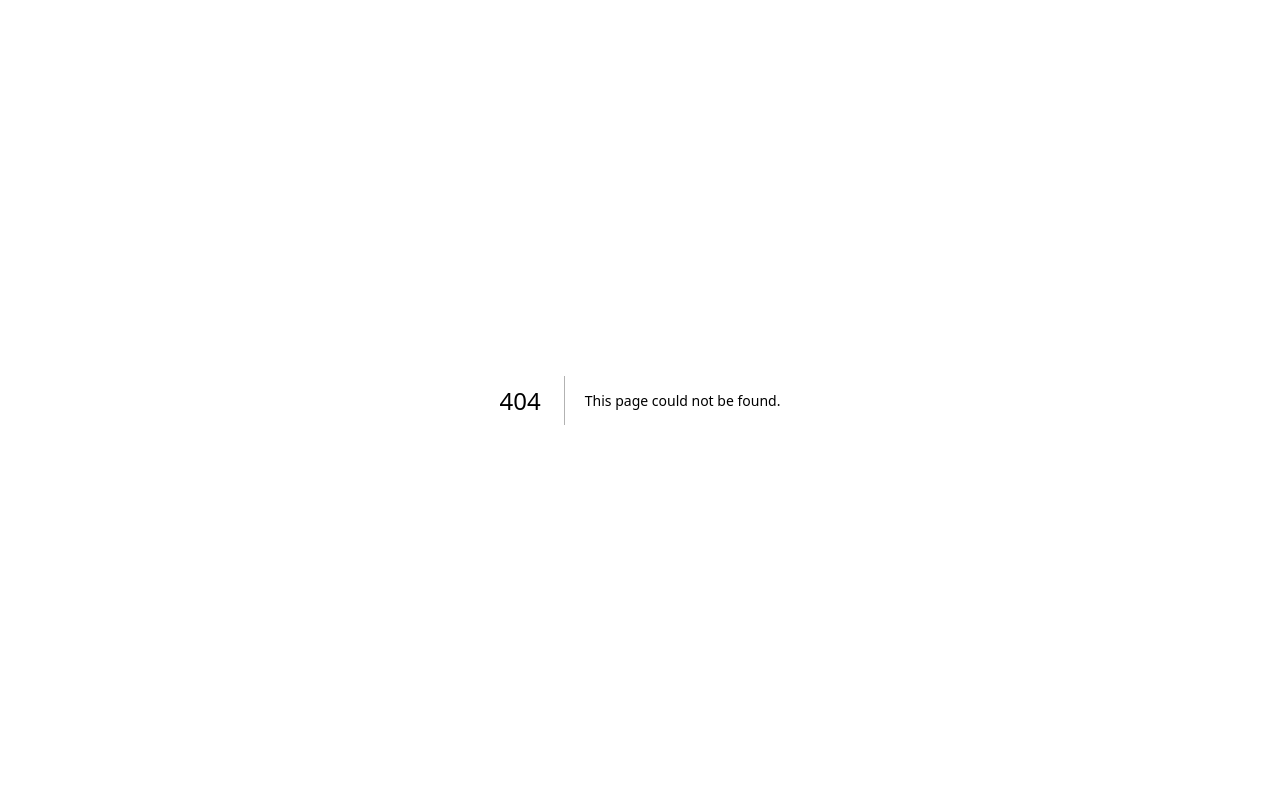
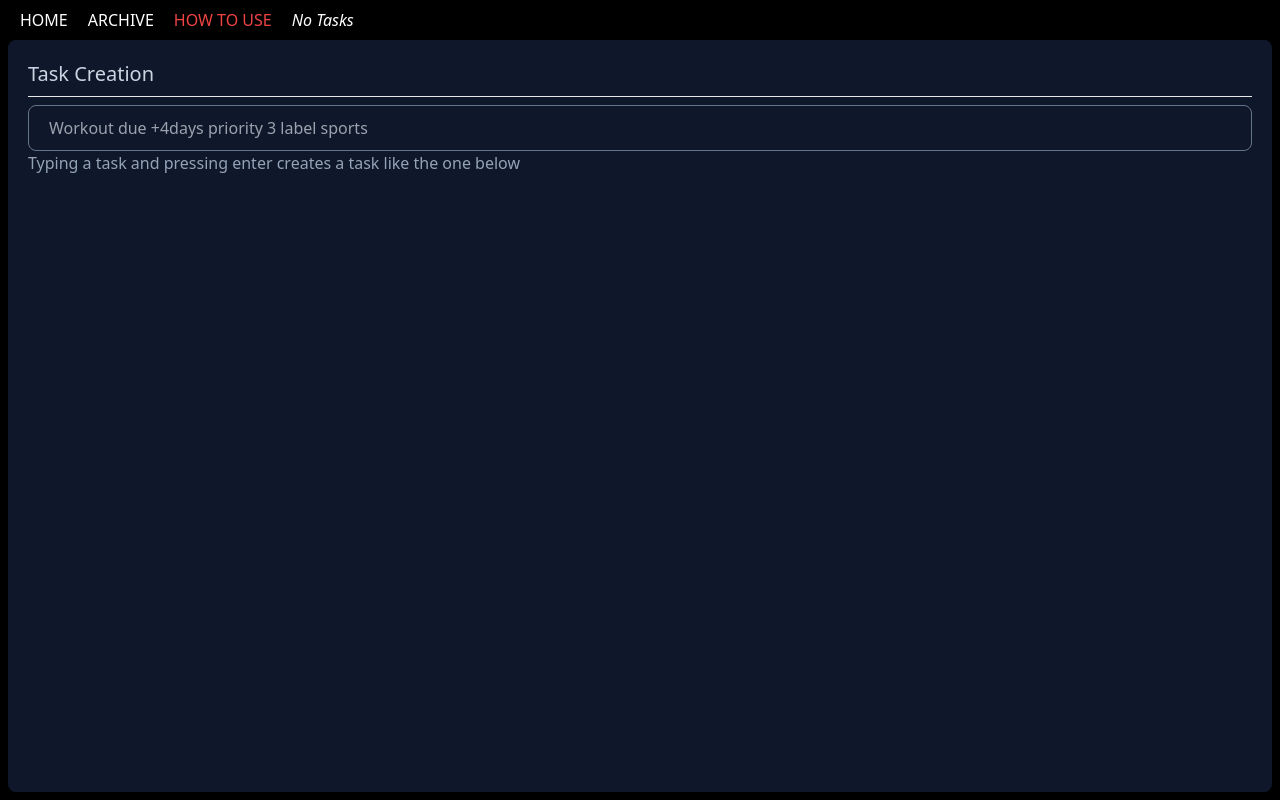
Before and after one commit to serge133/todo-app-simple, a Next.js app: page /how-to-use in a window 1280 px wide. Before the commit this address had no page. Built offline with nearby package versions, Linux system fonts and the light colour scheme.

Commit message:
created how to and changed color of border

```diff
--- a/components/list-controller.tsx
+++ b/components/list-controller.tsx
@@ -28,7 +28,7 @@ export default function ListController(props: Props) {
   };
 
   return (
-    <section className="rounded-lg border px-5 focus:outline-none mt-2 flex flex-row justify-start items-center gap-5">
+    <section className="rounded-lg border border-slate-500 px-5 focus:outline-none mt-2 flex flex-row justify-start items-center gap-5">
       <div
         onClick={toggleShowComplete}
         className="cursor-pointer rounded-lg py-2 text-sm text-white underline underline-offset-4 hover:text-red-500"
--- a/components/navbar.tsx
+++ b/components/navbar.tsx
@@ -8,6 +8,7 @@ export default function Navbar(props: Props) {
   const items = [
     { name: "HOME", url: "/" },
     { name: "ARCHIVE", url: "/archive" },
+    { name: "HOW TO USE", url: "/how-to-use" },
   ];
 
   return (
--- a/components/task-component.tsx
+++ b/components/task-component.tsx
@@ -21,7 +21,7 @@ type Props = {
 export default function TaskComponent(props: Props) {
   const priorities = ["bg-white", "bg-green-500", "bg-amber-500", "bg-red-500"];
   const priorities_border = [
-    "border-white",
+    "border-slate-500",
     "border-green-500",
     "border-amber-500",
     "border-red-800",
@@ -33,7 +33,7 @@ export default function TaskComponent(props: Props) {
     className,
   }: {
     name?: string;
-    children: string | ReactNode;
+    children?: string | ReactNode;
     className?: string;
   }) => (
     <span className={`${className} rounded-md p-1 mr-2 text-sm`}>
@@ -57,8 +57,8 @@ export default function TaskComponent(props: Props) {
   return (
     <div
       className={[
-        "border-2 p-2 rounded-lg mb-3 relative",
-        props.complete ? "border-gray-500" : priorities_border[props.priority],
+        "border p-2 rounded-lg mb-3 relative",
+        props.complete ? "border-slate-500" : priorities_border[props.priority],
       ].join(" ")}
       key={props.id}
     >
@@ -100,9 +100,7 @@ export default function TaskComponent(props: Props) {
           {props.title}
         </p>
         <section className={props.complete ? "opacity-25" : ""}>
-          <Tag className={`${priorities[props.priority]} text-black font-bold`}>
-            ㅤㅤㅤㅤㅤㅤㅤ
-          </Tag>
+          <Tag className={priorities[props.priority]} />
           <Tag name="due" className="bg-transparent">
             {props.due}
             {props.overdue && <span className="text-red-500"> (Overdue)</span>}
--- a/components/task-field.tsx
+++ b/components/task-field.tsx
@@ -4,6 +4,8 @@ type Props = {
   setValue: (s: string) => void;
   value: string;
   onEnter: () => void;
+  className?: string;
+  placeholder?: string;
 };
 
 export default function TaskField(props: Props) {
@@ -11,8 +13,8 @@ export default function TaskField(props: Props) {
     props.setValue(e.target.value);
   return (
     <input
-      className="rounded-lg bg-inherit border px-5 py-2.5 focus:outline-none"
-      placeholder="Workout due +4days priority 3 label sports"
+      className={`rounded-lg bg-inherit border border-slate-500 px-5 py-2.5 focus:outline-none ${props.className}`}
+      placeholder={props.placeholder}
       onChange={handleChange}
       value={props.value}
       onKeyDown={(e) => {
--- a/pages/archive.tsx
+++ b/pages/archive.tsx
@@ -19,8 +19,8 @@ export default function ArchivePage() {
   return (
     <main className="flex h-screen w-screen flex-col items-center justify-between px-2 pd-2 pt-10">
       <Navbar currPage="ARCHIVE" />
-      <div className="flex flex-col p-2 w-full h-full border-white bg-black rounded-lg border overflow-hidden">
-        <section className="grow overflow-y-auto pt-2">
+      <div className="flex flex-col p-2 w-full h-full border-slate-500 bg-black rounded-lg border overflow-hidden">
+        <section className="grow overflow-y-auto">
           {archivedTasks.map((t) => (
             <TaskComponent
               key={t.id}
--- /dev/null
+++ b/pages/how-to-use.tsx
@@ -0,0 +1,33 @@
+import Navbar from "@/components/navbar";
+// import Image from "next/image";
+// import baseTaskFieldPNG from "@/assets/base-task-field.png";
+import TaskField from "@/components/task-field";
+
+export default function HowToUsePage() {
+  const Seperator = ({ children }: { children: string }) => (
+    <div className="pt-5 mb-2">
+      <h1 className="text-xl mb-2 text-slate-300">{children}</h1>
+      <hr />
+    </div>
+  );
+  return (
+    <main className="h-screen w-screen">
+      <Navbar currPage="HOW TO USE" />
+      <div className="w-full h-full pt-10 p-2">
+        <div className="shaded bg-slate-900 grow w-full h-full rounded-lg px-5">
+          <Seperator>Task Creation</Seperator>
+          <TaskField
+            className="w-full"
+            setValue={() => {}}
+            value=""
+            onEnter={() => {}}
+            placeholder="Workout due +4days priority 3 label sports"
+          />
+          <p className="text-slate-400">
+            Typing a task and pressing enter creates a task like the one below
+          </p>
+        </div>
+      </div>
+    </main>
+  );
+}
--- a/pages/index.tsx
+++ b/pages/index.tsx
@@ -214,7 +214,7 @@ export default function Home() {
         currPage="HOME"
         numTasks={tasks.filter((x) => !x.complete).length}
       />
-      <div className="flex flex-col p-2 w-full h-full border-white bg-black rounded-lg border overflow-hidden">
+      <div className="flex flex-col p-2 w-full h-full border-slate-500 bg-black rounded-lg border overflow-hidden">
         {/* <input className="rounded-lg bg-inherit border px-5 py-2.5 focus:outline-none"
           placeholder="Workout due +4days priority 3 label sports"
           onChange={(e) => setTaskField(e.target.value)}
@@ -227,6 +227,7 @@ export default function Home() {
           setValue={setTaskField}
           value={taskField}
           onEnter={submitTask}
+          placeholder="Workout due +4days priority 3 label sports"
         />
         <ListController
           labelFilterVal={labelFilter}
```
Also changed, not shown: assets/base-task-field.png (added).
